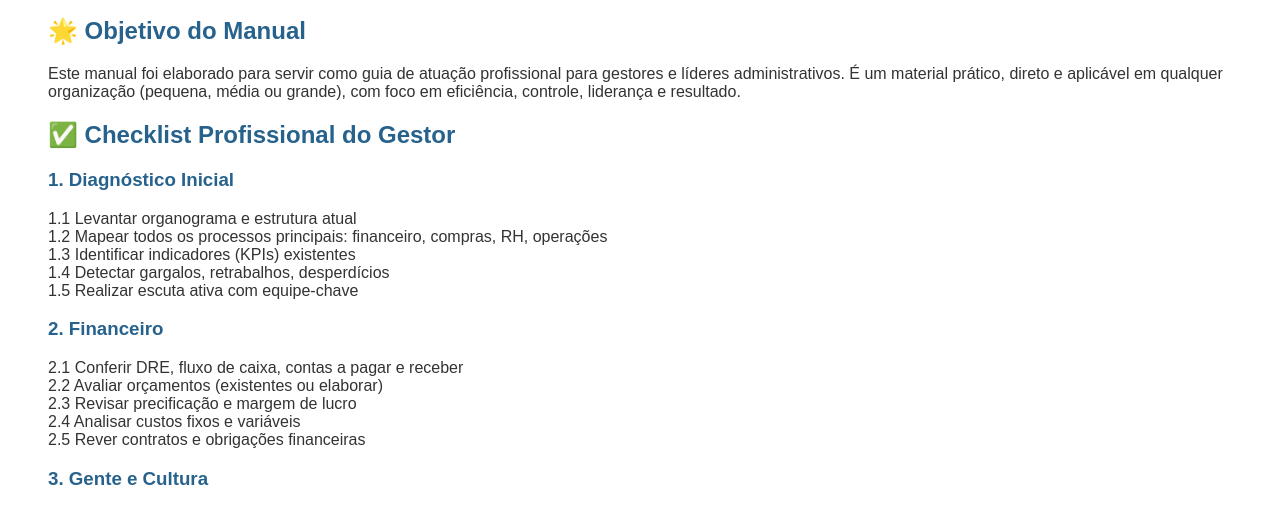
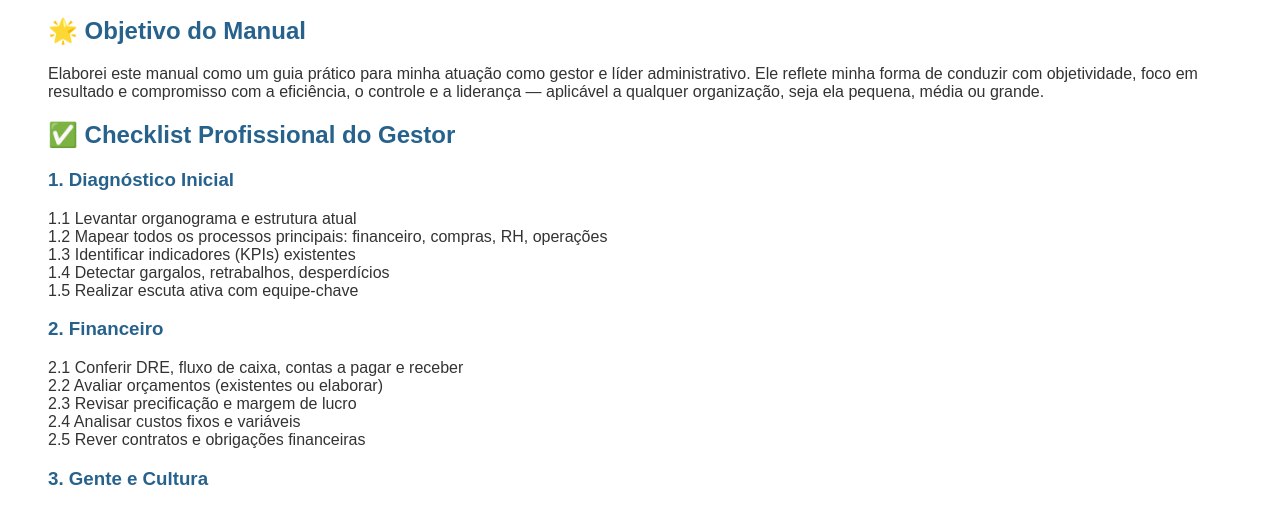
Before and after one commit to SilvanioSG/lider_estrategico, a plain HTML site: page index.html in a window 1280 px wide. Shown: the part 262-768 px from the top of the page. Drawn offline with Linux system fonts and the light colour scheme.

Commit message:
Update index.html

```diff
--- a/index.html
+++ b/index.html
@@ -64,7 +64,7 @@
   <div class="quote">"Liderar é servir com propósito e decidir com clareza."</div>
 
   <h2>🌟 Objetivo do Manual</h2>
-  <p>Este manual foi elaborado para servir como guia de atuação profissional para gestores e líderes administrativos. É um material prático, direto e aplicável em qualquer organização (pequena, média ou grande), com foco em eficiência, controle, liderança e resultado.</p>
+  <p>Elaborei este manual como um guia prático para minha atuação como gestor e líder administrativo. Ele reflete minha forma de conduzir com objetividade, foco em resultado e compromisso com a eficiência, o controle e a liderança — aplicável a qualquer organização, seja ela pequena, média ou grande.</p>
 
   <h2>✅ Checklist Profissional do Gestor</h2>
 
```
